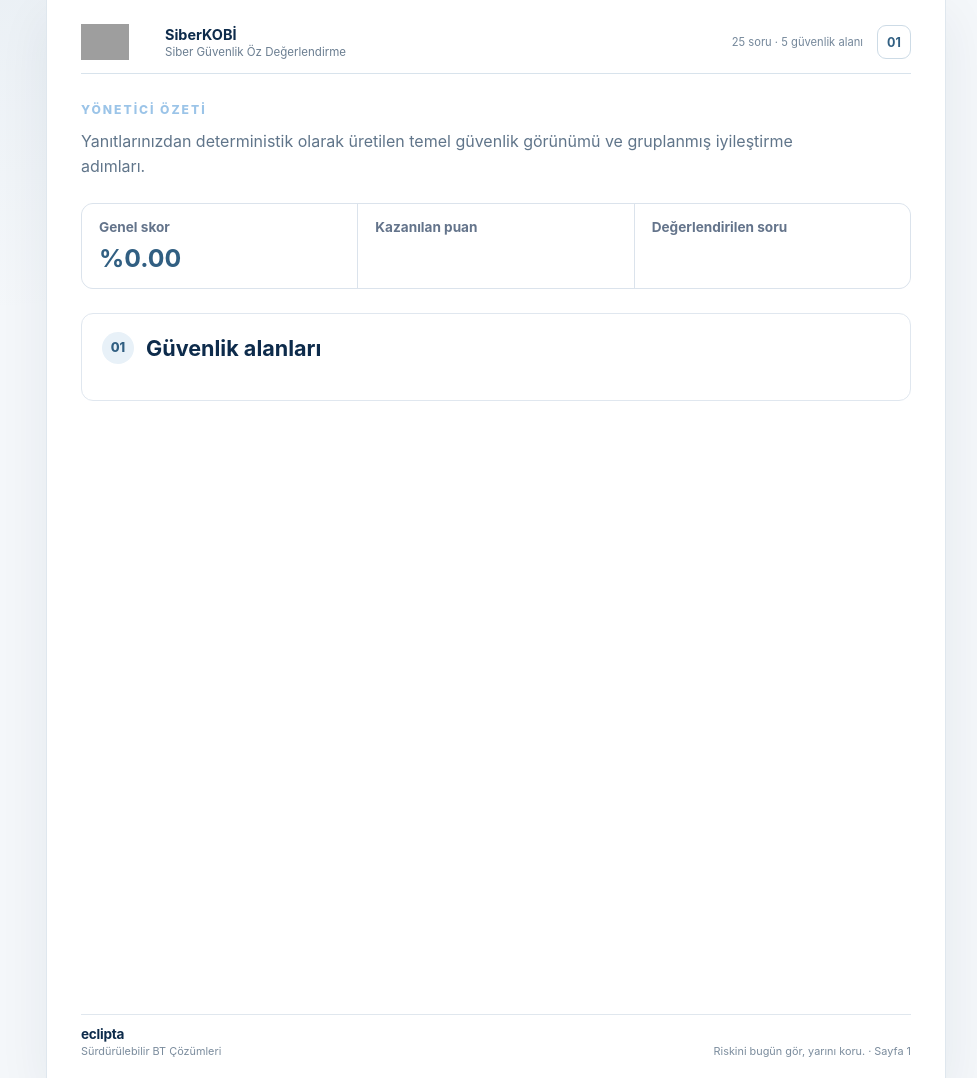
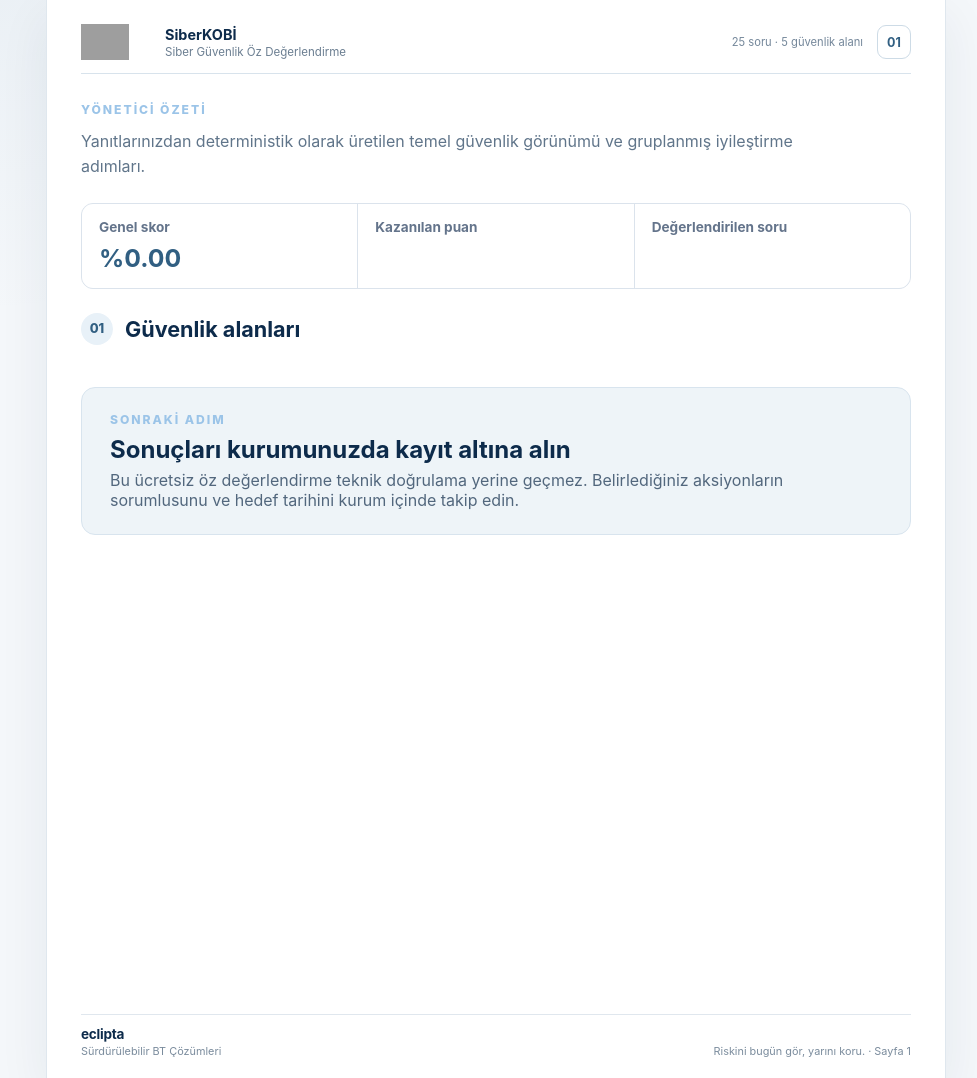
Before and after one commit to YagmurEr/siberkobi, a Flask app: template app/templates/result.html in a window 1280 px wide. Shown: the part 134-1212 px from the top of the page, without its empty margins (144-1121 px from the left). Run offline with Flask 3, Linux system fonts and the light colour scheme; the template is opened without the code that fills it, so the values that code supplies are empty; grey boxes are pictures that could not be loaded.

Commit message:
style: make assessment report sections flow continuously

```diff
--- a/app/templates/result.html
+++ b/app/templates/result.html
@@ -2,22 +2,22 @@
 {% from "_report_macros.html" import page_header, page_footer %}
 {% block title %}SiberKOBİ · Sonuç{% endblock %}
 {% block content %}
-<div class="report-book">
-  <section class="report-sheet">
+<div class="report-book assessment-report-book">
+  <section class="report-sheet report-sheet--flow assessment-report-sheet">
     {{ page_header("Siber Güvenlik Öz Değerlendirme", "25 soru · 5 güvenlik alanı", 1) }}
     <div class="report-page-content">
       <p class="report-kicker">YÖNETİCİ ÖZETİ</p>
       <h1 class="report-title">{{ evaluation.band }}</h1>
       <p class="report-intro">Yanıtlarınızdan deterministik olarak üretilen temel güvenlik görünümü ve gruplanmış iyileştirme adımları.</p>
 
-      <div class="report-summary-grid compact">
+      <div class="report-summary-grid compact assessment-summary-grid">
         <article class="report-metric report-metric--score"><span>Genel skor</span><strong>%{{ '%.2f'|format(evaluation.percentage) }}</strong></article>
         <article class="report-metric"><span>Kazanılan puan</span><strong>{{ evaluation.earned_points }}</strong></article>
         <article class="report-metric"><span>Değerlendirilen soru</span><strong>{{ evaluation.answered }}</strong></article>
       </div>
 
-      <div class="report-section compact-section">
-        <div class="report-section-title"><span>01</span><h2>Güvenlik alanları</h2></div>
+      <section class="assessment-flow-section">
+        <div class="report-section-title page-heading"><span>01</span><h2>Güvenlik alanları</h2></div>
         <div class="report-domain-grid">
           {% for category in data.categories %}
             {% set score = evaluation.by_category[category.id] %}
@@ -28,19 +28,17 @@
             </article>
           {% endfor %}
         </div>
-      </div>
         {% if evaluation.not_applicable %}
         <p class="report-note">{{ evaluation.not_applicable }} soru uygulanamaz olarak değerlendirme dışında bırakıldı.</p>
         {% endif %}
-    </div>
-    {{ page_footer(1) }}
       </section>
 
       {% for group in action_groups %}
-  <section class="report-sheet">
-    {{ page_header("Siber Güvenlik Öz Değerlendirme", group.category_name, loop.index + 1) }}
-    <div class="report-page-content">
-      <div class="report-section-title page-heading"><span>{{ "%02d"|format(loop.index + 1) }}</span><h2>{{ group.category_name }}</h2></div>
+      <section class="assessment-flow-section">
+        <div class="report-section-title page-heading">
+          <span>{{ "%02d"|format(loop.index + 1) }}</span>
+          <h2>{{ group.category_name }}</h2>
+        </div>
         {% if group.actions %}
         <div class="assessment-action-list">
           {% for action in group.actions %}
@@ -60,8 +58,9 @@
           <p>Yanıtlarınız mevcut temel kontrollerin olumlu olduğunu gösteriyor.</p>
         </div>
         {% endif %}
+      </section>
+      {% endfor %}
 
-      {% if loop.last %}
       <div class="report-cta minimal-cta">
         <div>
           <p class="report-kicker">SONRAKİ ADIM</p>
@@ -69,11 +68,9 @@
           <p>Bu ücretsiz öz değerlendirme teknik doğrulama yerine geçmez. Belirlediğiniz aksiyonların sorumlusunu ve hedef tarihini kurum içinde takip edin.</p>
         </div>
       </div>
-      {% endif %}
     </div>
-    {{ page_footer(loop.index + 1) }}
+    {{ page_footer(1) }}
   </section>
-  {% endfor %}
 
   <div class="actions no-print report-actions">
     <a class="secondary-link" href="{{ url_for('web.assessment') }}">Değerlendirmeyi yeniden yap</a>
```
Lines whose indentation alone changed are shown as unchanged.
